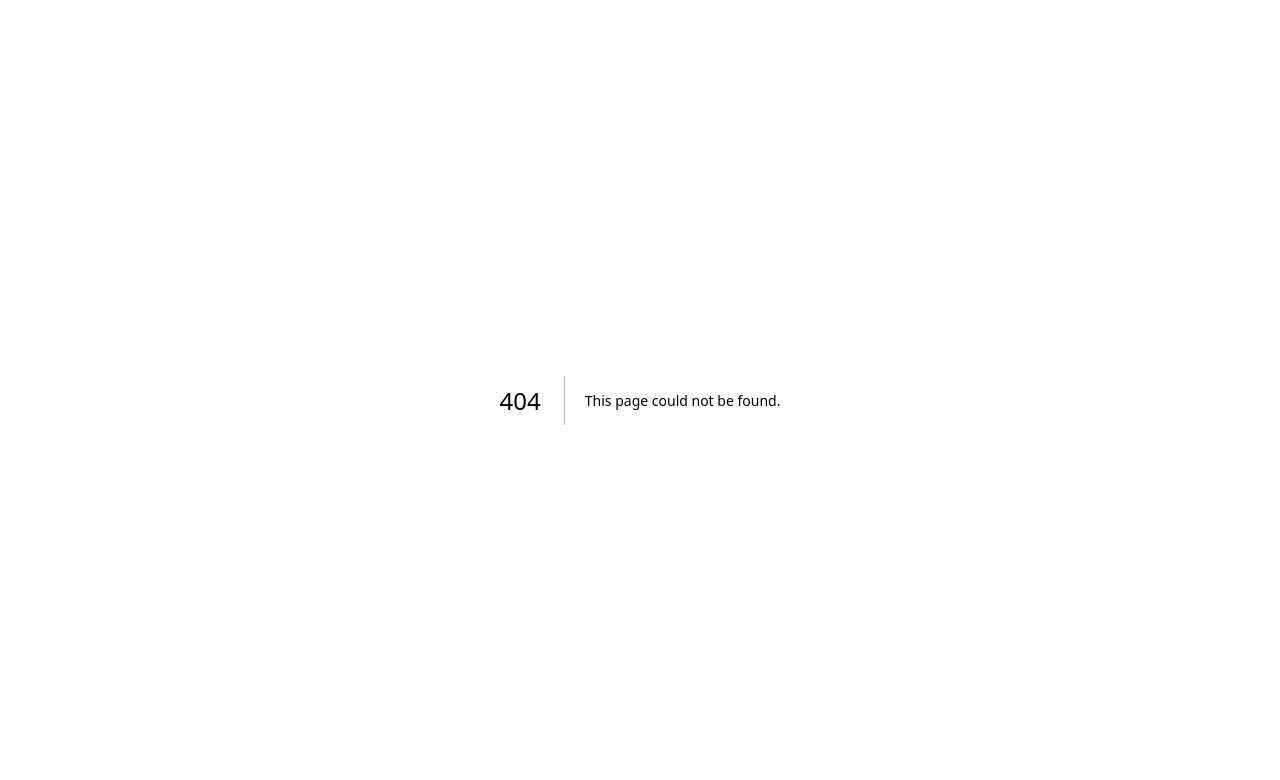
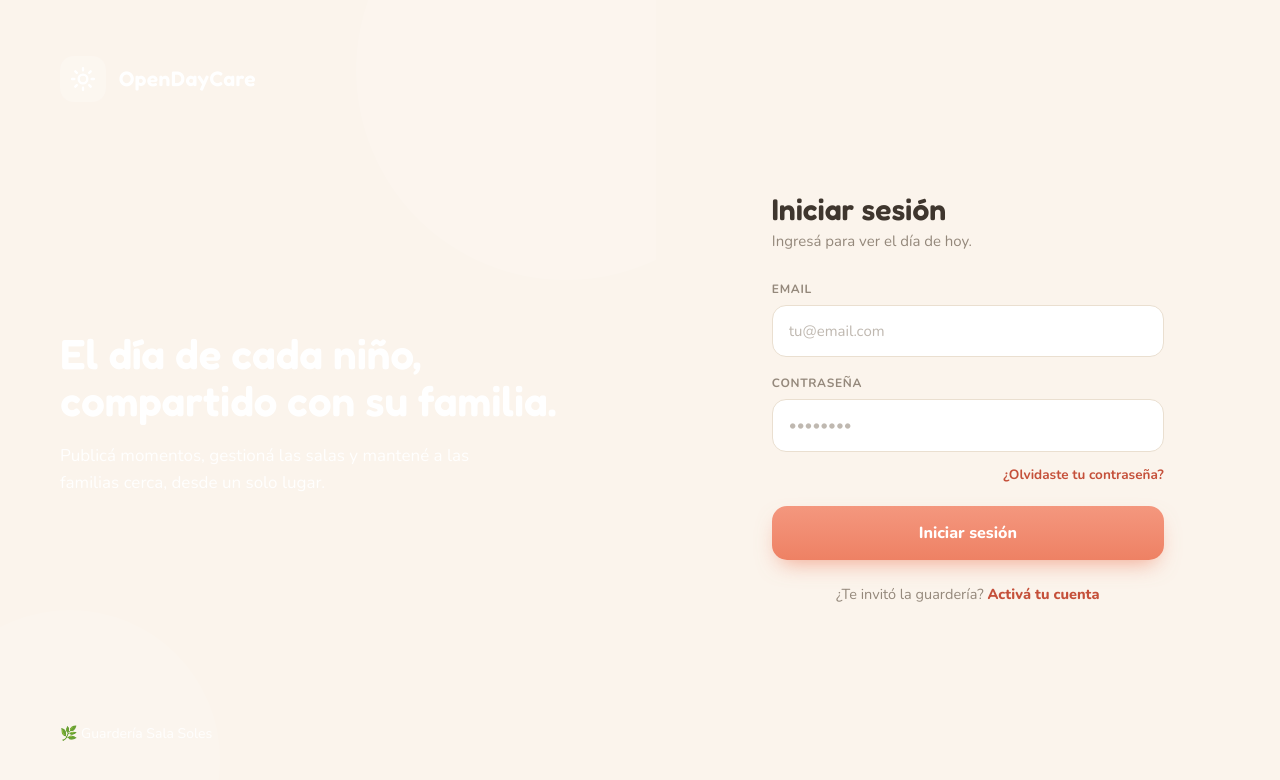
Before and after one commit to lalviarez/open-daycare, a Next.js app: page /login in a window 1280 px wide. Before the commit this address had no page. Shown: the top 780 px of the page. Built offline with nearby package versions, Linux system fonts and the light colour scheme.

Commit message:
Added spec 03 - step 03

```diff
--- a/app/globals.css
+++ b/app/globals.css
@@ -49,6 +49,15 @@
   --color-chevron: #cbb89f;
   --color-search-icon: #b0a290;
 
+  --color-login-bg: #fbf4ec;
+  --color-login-start: #f6a98e;
+  --color-login-mid: #f2937a;
+  --color-login-end: #ec7e62;
+  --color-input-border: #eadfd0;
+  --color-consent-bg: #fbf1d6;
+  --color-consent-check: #5fb97e;
+  --color-consent-text: #8a7234;
+
   --font-sans: var(--font-nunito);
   --font-heading: var(--font-fredoka);
 }
--- /dev/null
+++ b/app/login/page.tsx
@@ -0,0 +1,64 @@
+import type { Metadata } from "next";
+import { LoginForm } from "@/components/LoginForm";
+
+export const metadata: Metadata = {
+  title: "Iniciar sesión · OpenDayCare",
+};
+
+export default function LoginPage() {
+  return (
+    <div className="flex min-h-screen flex-col bg-login-bg md:grid md:grid-cols-[1.05fr_1fr]">
+      <div
+        className="relative hidden flex-col justify-between overflow-hidden px-[60px] py-14 text-white md:flex"
+        style={{
+          background:
+            "linear-gradient(155deg, var(--color-login-start) 0%, var(--color-login-mid) 45%, var(--color-login-end) 100%)",
+        }}
+      >
+        <div className="absolute right-[-120px] top-[-140px] h-[420px] w-[420px] rounded-full bg-white/12" />
+        <div className="absolute bottom-[-110px] left-[-80px] h-[300px] w-[300px] rounded-full bg-white/10" />
+
+        <div className="relative flex items-center gap-[13px]">
+          <div className="flex h-[46px] w-[46px] items-center justify-center rounded-[14px] bg-white/22">
+            <svg
+              width="26"
+              height="26"
+              viewBox="0 0 24 24"
+              fill="none"
+              stroke="#fff"
+              strokeWidth="2.2"
+              strokeLinecap="round"
+              strokeLinejoin="round"
+            >
+              <circle cx="12" cy="12" r="4" />
+              <path d="M12 2v2M12 20v2M4.9 4.9l1.4 1.4M17.7 17.7l1.4 1.4M2 12h2M20 12h2M4.9 19.1l1.4-1.4M17.7 6.3l1.4-1.4" />
+            </svg>
+          </div>
+          <span className="font-heading text-[21px] font-semibold tracking-[0.5px]">
+            OpenDayCare
+          </span>
+        </div>
+
+        <div className="relative">
+          <h1 className="mb-[18px] font-heading text-[42px] font-semibold leading-[1.12]">
+            El día de cada niño,
+            <br />
+            compartido con su familia.
+          </h1>
+          <p className="max-w-[430px] text-[17px] leading-[1.6] text-white/92">
+            Publicá momentos, gestioná las salas y mantené a las familias cerca,
+            desde un solo lugar.
+          </p>
+        </div>
+
+        <div className="relative text-sm text-white/90">
+          🌿 Guardería Sala Soles
+        </div>
+      </div>
+
+      <div className="flex flex-1 items-center justify-center p-10">
+        <LoginForm />
+      </div>
+    </div>
+  );
+}
--- /dev/null
+++ b/components/LoginForm.tsx
@@ -0,0 +1,128 @@
+"use client";
+
+import { useState } from "react";
+import Link from "next/link";
+import { useRouter } from "next/navigation";
+import { homePathFor, signIn } from "@/lib/auth";
+
+type FieldErrors = {
+  email?: string;
+  password?: string;
+};
+
+export function LoginForm() {
+  const router = useRouter();
+  const [email, setEmail] = useState("");
+  const [password, setPassword] = useState("");
+  const [fieldErrors, setFieldErrors] = useState<FieldErrors>({});
+  const [generalError, setGeneralError] = useState<string | null>(null);
+  const [isSubmitting, setIsSubmitting] = useState(false);
+
+  const handleSubmit = (event: React.FormEvent<HTMLFormElement>) => {
+    event.preventDefault();
+    setGeneralError(null);
+
+    const nextErrors: FieldErrors = {};
+    if (!email.trim()) {
+      nextErrors.email = "Completá tu email.";
+    }
+    if (!password) {
+      nextErrors.password = "Completá tu contraseña.";
+    }
+
+    setFieldErrors(nextErrors);
+    if (Object.keys(nextErrors).length > 0) {
+      return;
+    }
+
+    setIsSubmitting(true);
+    const session = signIn(email, password);
+    setIsSubmitting(false);
+
+    if (!session) {
+      setGeneralError("Email o contraseña incorrectos.");
+      return;
+    }
+
+    router.push(homePathFor(session.role));
+  };
+
+  const inputBase =
+    "w-full rounded-[14px] border-[1.5px] bg-white px-4 py-3.5 text-[15px] text-earth placeholder:text-dim/60 focus:border-login-mid focus:outline-none";
+
+  return (
+    <form onSubmit={handleSubmit} className="w-full max-w-[392px]" noValidate>
+      <h2 className="font-heading text-[30px] font-semibold leading-none text-earth">
+        Iniciar sesión
+      </h2>
+      <p className="mb-7 mt-1.5 text-[15px] text-dim">
+        Ingresá para ver el día de hoy.
+      </p>
+
+      <label
+        htmlFor="email"
+        className="mb-2 block text-xs font-bold uppercase tracking-[0.7px] text-dim"
+      >
+        Email
+      </label>
+      <input
+        id="email"
+        type="email"
+        value={email}
+        onChange={(event) => setEmail(event.target.value)}
+        placeholder="tu@email.com"
+        className={`${inputBase} ${fieldErrors.email ? "border-coral-deep" : "border-input-border"}`}
+      />
+      {fieldErrors.email && (
+        <p className="mt-1.5 text-sm font-medium text-coral-deep">
+          {fieldErrors.email}
+        </p>
+      )}
+
+      <label
+        htmlFor="password"
+        className="mb-2 mt-[18px] block text-xs font-bold uppercase tracking-[0.7px] text-dim"
+      >
+        Contraseña
+      </label>
+      <input
+        id="password"
+        type="password"
+        value={password}
+        onChange={(event) => setPassword(event.target.value)}
+        placeholder="••••••••"
+        className={`${inputBase} ${fieldErrors.password ? "border-coral-deep" : "border-input-border"}`}
+      />
+      {fieldErrors.password && (
+        <p className="mt-1.5 text-sm font-medium text-coral-deep">
+          {fieldErrors.password}
+        </p>
+      )}
+
+      <div className="mb-5 mt-2.5 text-right">
+        <span className="cursor-pointer text-[13.5px] font-bold text-coral-deep">
+          ¿Olvidaste tu contraseña?
+        </span>
+      </div>
+
+      {generalError && (
+        <p className="mb-4 text-sm font-medium text-coral-deep">{generalError}</p>
+      )}
+
+      <button
+        type="submit"
+        disabled={isSubmitting}
+        className="block w-full rounded-[15px] bg-gradient-to-b from-coral to-coral-dark py-[15px] text-center text-base font-extrabold text-white shadow-[0_10px_22px_-8px_rgba(238,129,100,0.7)] disabled:opacity-70"
+      >
+        Iniciar sesión
+      </button>
+
+      <p className="mt-6 text-center text-[14.5px] text-dim">
+        ¿Te invitó la guardería?{" "}
+        <Link href="/activate" className="font-extrabold text-coral-deep">
+          Activá tu cuenta
+        </Link>
+      </p>
+    </form>
+  );
+}
```
